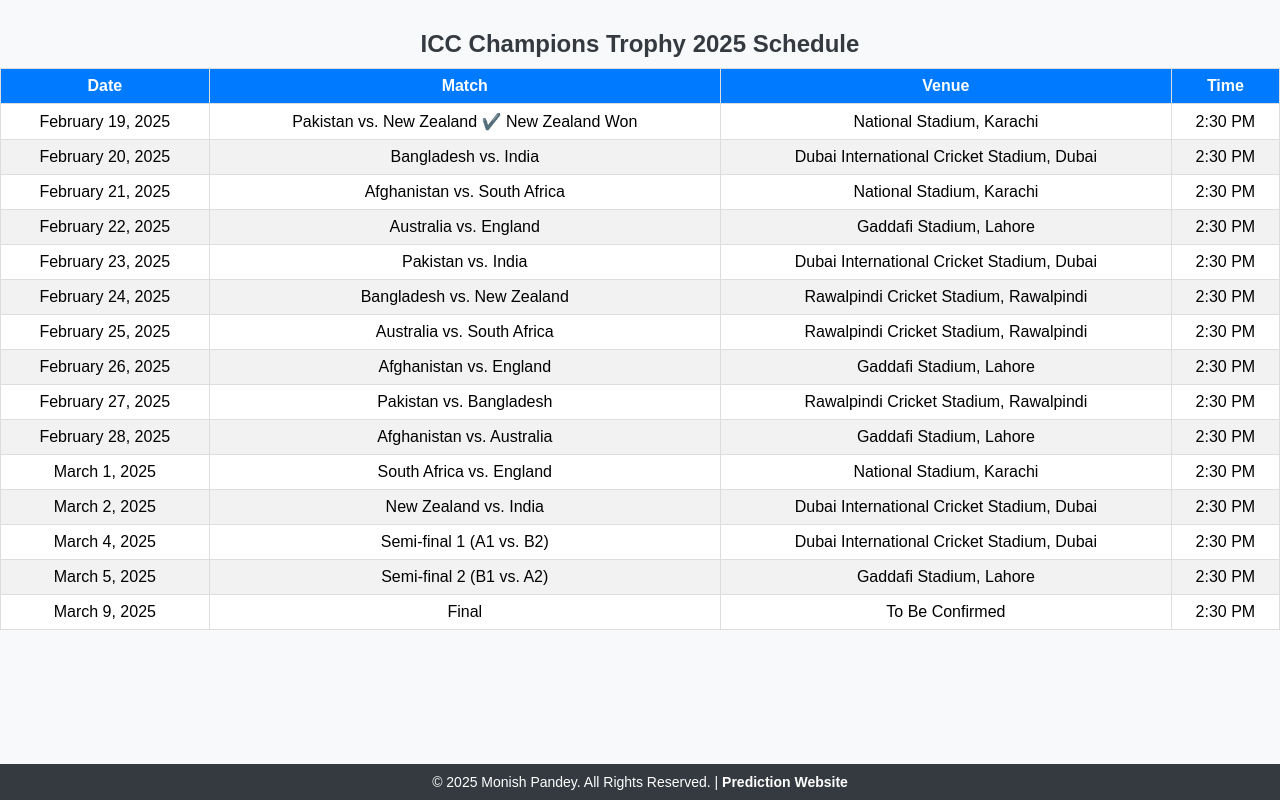
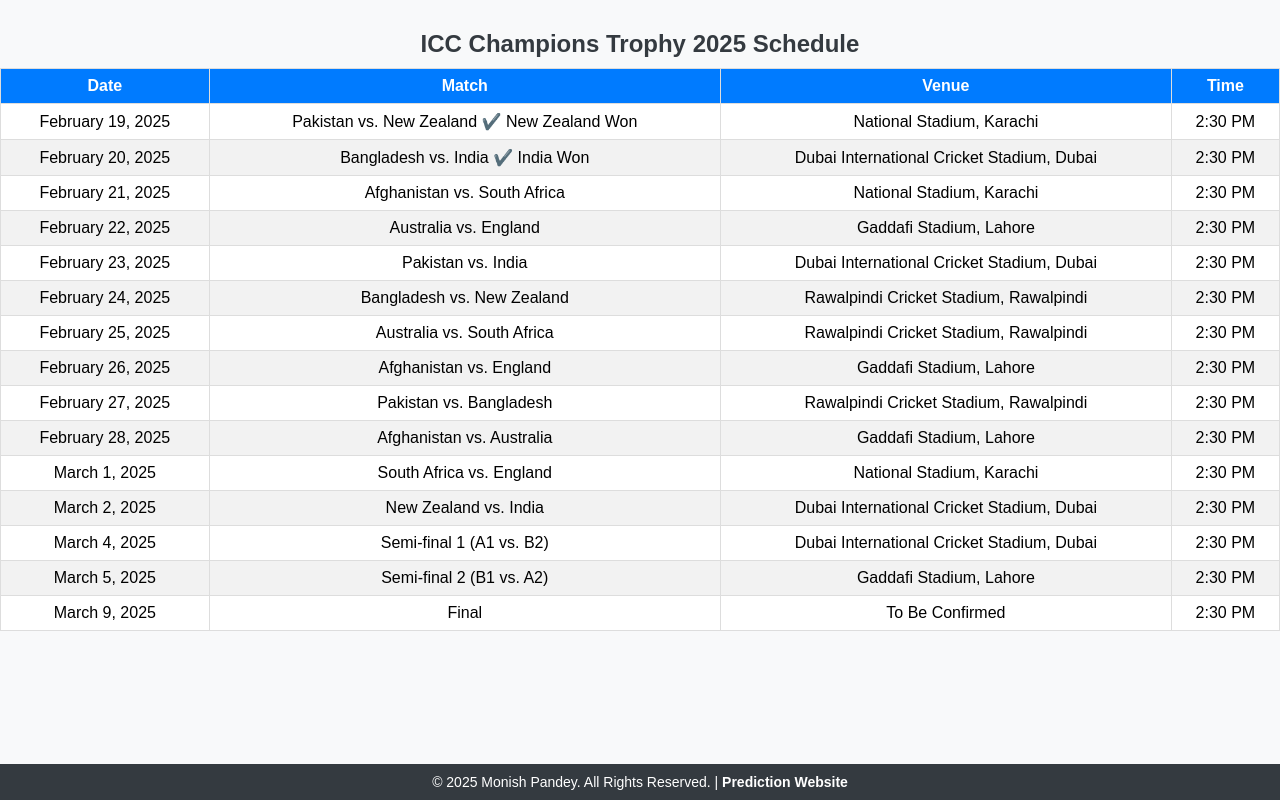
Before and after one commit to mpeditz9p/EMI-calculator, a plain HTML site: page index.html in a window 1280 px wide. Drawn offline with Linux system fonts and the light colour scheme.

Commit message:
Update index.html

```diff
--- a/index.html
+++ b/index.html
@@ -83,7 +83,7 @@
             </tr>
             <tr>
                 <td>February 20, 2025</td>
-                <td>Bangladesh vs. India </td>
+                <td>Bangladesh vs. India ✔️ India Won</td>
                 <td>Dubai International Cricket Stadium, Dubai</td>
                 <td>2:30 PM</td>
             </tr>
```
